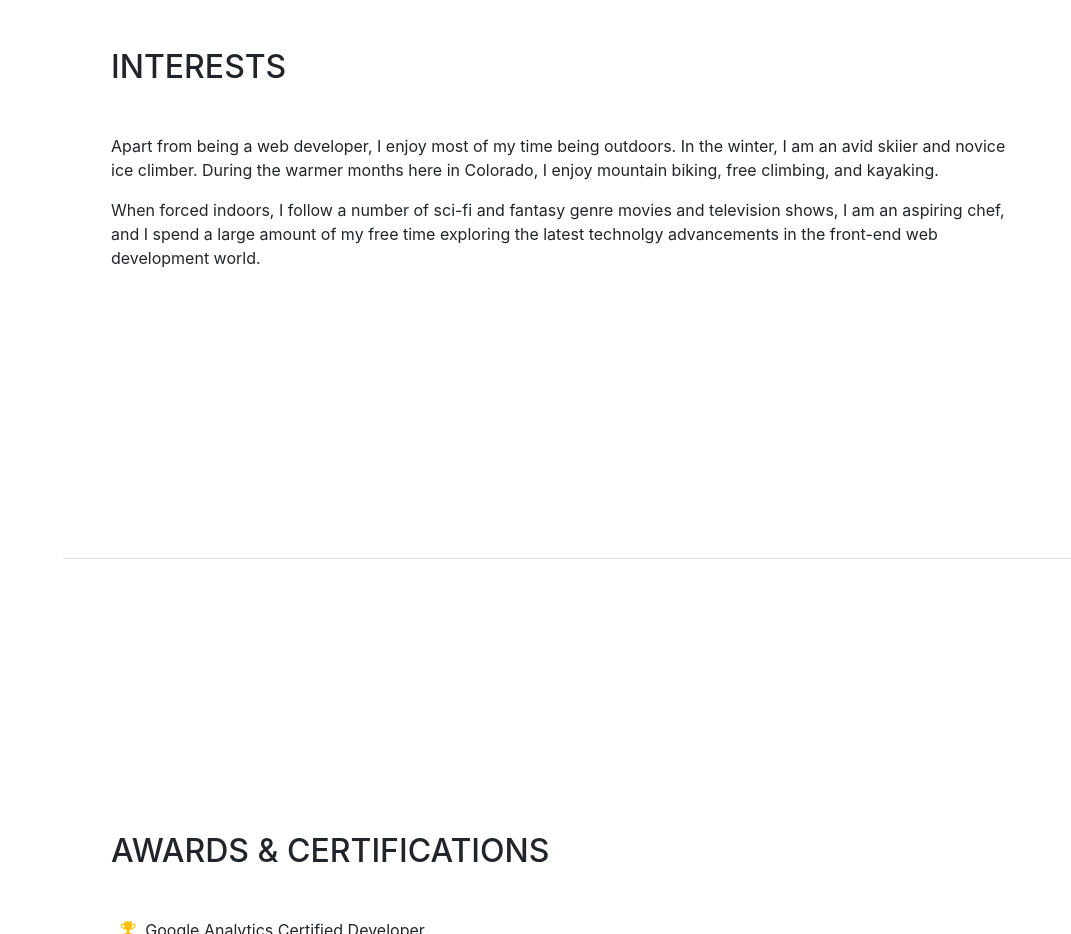
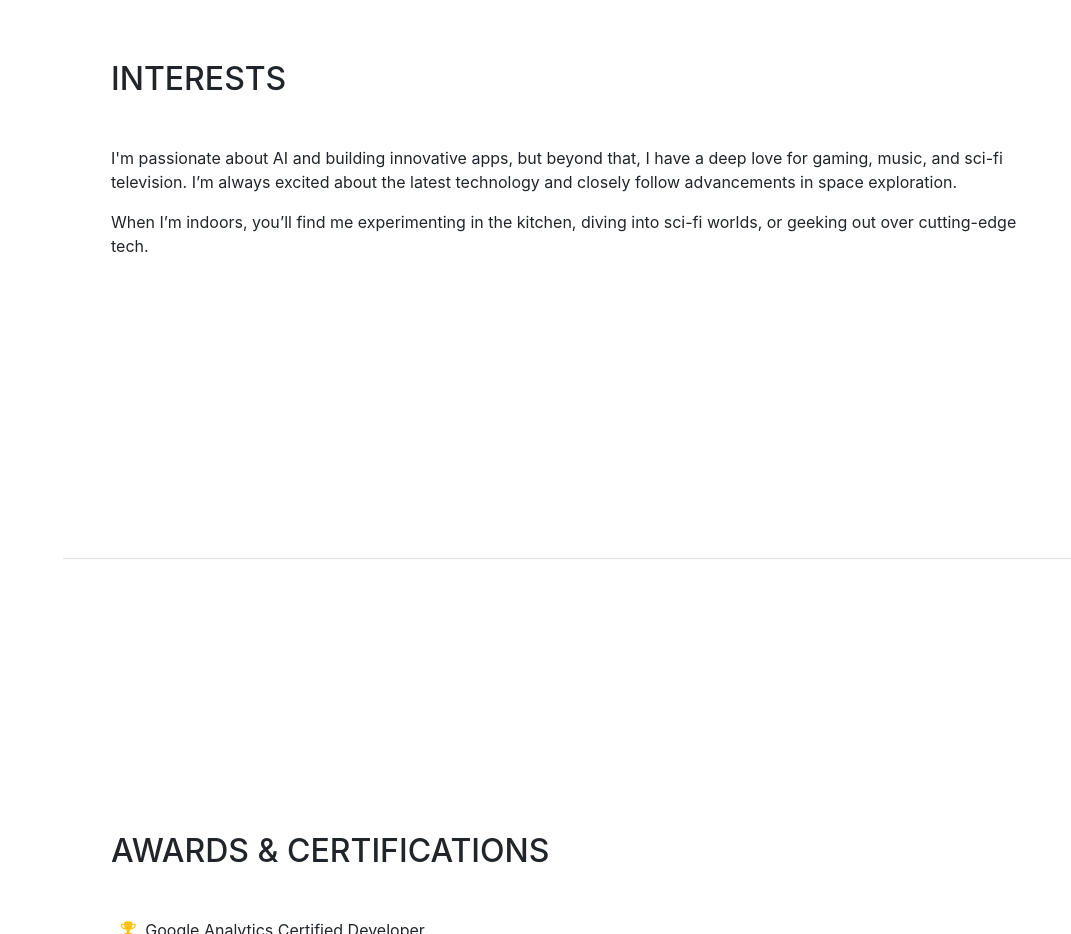
Before and after one commit to naku2001/naku2001.github.io, a website with bundled scripts: page index.html in a window 1280 px wide. Shown: the part 3720-4654 px from the top of the page, without its empty margins (209-1280 px from the left). Built offline with nearby package versions, Linux system fonts and the light colour scheme; a web font is replaced by a local one.

Commit message:
Update index.html

```diff
--- a/index.html
+++ b/index.html
@@ -253,8 +253,8 @@
       <section class="resume-section p-3 p-lg-5 d-flex flex-column" id="interests">
         <div class="my-auto">
           <h2 class="mb-5">Interests</h2>
-          <p>Apart from being a web developer, I enjoy most of my time being outdoors. In the winter, I am an avid skiier and novice ice climber. During the warmer months here in Colorado, I enjoy mountain biking, free climbing, and kayaking.</p>
-          <p class="mb-0">When forced indoors, I follow a number of sci-fi and fantasy genre movies and television shows, I am an aspiring chef, and I spend a large amount of my free time exploring the latest technolgy advancements in the front-end web development world.</p>
+          <p>I'm passionate about AI and building innovative apps, but beyond that, I have a deep love for gaming, music, and sci-fi television. I’m always excited about the latest technology and closely follow advancements in space exploration.</p>
+          <p class="mb-0">When I’m indoors, you’ll find me experimenting in the kitchen, diving into sci-fi worlds, or geeking out over cutting-edge tech.</p>
         </div>
       </section>
 
```
